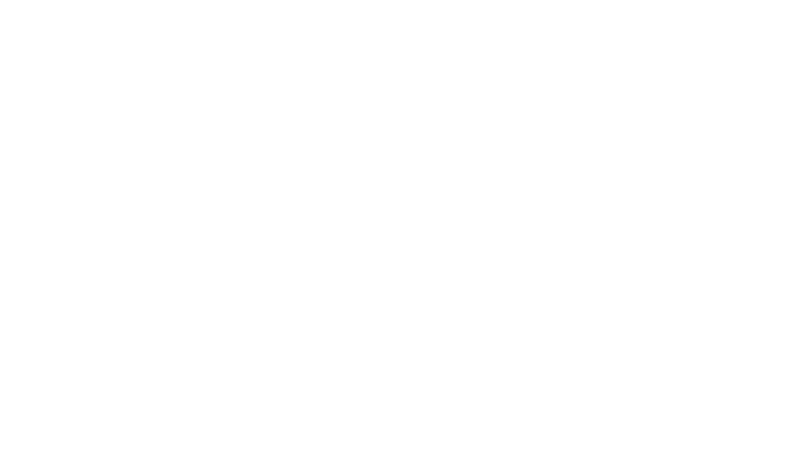
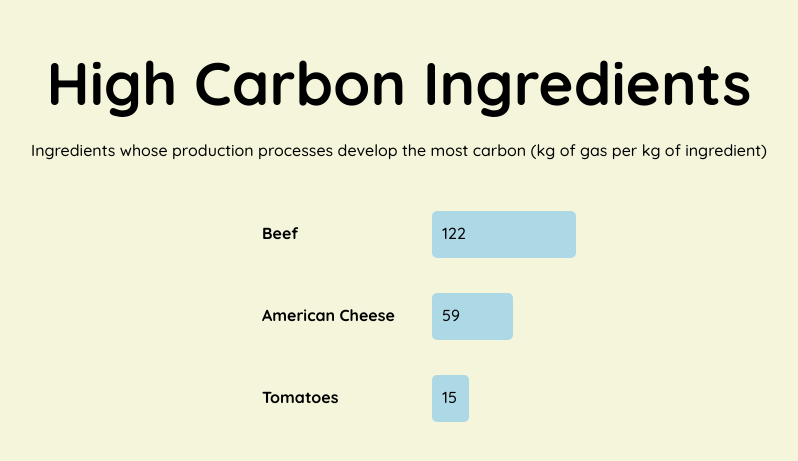
Before and after one commit to ashleyxing/HackCMU-, a React (Create React App) app: page /carbon in a window 1280 px wide. Shown: the part 151-612 px from the top of the page, without its empty margins (261-1059 px from the left). Built offline with nearby package versions, Linux system fonts and the light colour scheme.

Commit message:
added simple carbon page

```diff
--- a/package.json
+++ b/package.json
@@ -8,11 +8,12 @@
     "@testing-library/user-event": "^12.8.3",
     "axios": "^0.22.0",
     "react": "^17.0.2",
+    "react-countup": "^6.0.0",
     "react-dom": "^17.0.2",
     "react-router-dom": "^5.3.0",
     "react-scripts": "4.0.3",
+    "spoonacular_api": "^1.0.0",
     "styled-components": "^5.3.1",
-    "spoonacular_api": "^1.0.0",
     "unirest": "^0.6.0",
     "web-vitals": "^1.1.2"
   },
--- a/src/App.js
+++ b/src/App.js
@@ -1,23 +1,23 @@
-import './App.css';
-import {
-  BrowserRouter as Router,
-  Switch,
-  Route
-} from "react-router-dom";
-import Home from './components/pages/home';
-import Input from './components/pages/input';
-import { DataProvider } from './components/DataProvider';
+import "./App.css";
+import { BrowserRouter as Router, Switch, Route } from "react-router-dom";
+import Home from "./components/pages/home";
+import Input from "./components/pages/input";
+import CarbonView from "./components/widgets/carbonView";
+import { DataProvider } from "./components/DataProvider";
 
 function App() {
   return (
     <DataProvider>
       <Router>
         <Switch>
-          <Route exact path="/">
+          <Route exact path='/'>
             <Home />
           </Route>
-          <Route path="/input">
+          <Route path='/input'>
             <Input />
+          </Route>
+          <Route path='/carbon'>
+            <CarbonView />
           </Route>
         </Switch>
       </Router>
--- /dev/null
+++ b/src/components/widgets/carbonView.js
@@ -0,0 +1,104 @@
+import React from "react";
+import styled, { css } from "styled-components";
+import CountUp, { useCountUp } from "react-countup";
+
+var maxVal = 200;
+
+const CarbonIngredient = ({ name, co2 }) => {
+  console.log(co2.toString() + "px");
+  return (
+    <CarbonIngredientWrapper width={co2}>
+      <div className='name'>{name}</div>
+      <div className='co2'>
+        <CountUp
+          className='co2'
+          start={0}
+          end={co2}
+          duration={2.75}
+          delay={0}
+          useEasing={true}
+        >
+          {({ countUpRef }) => (
+            <div>
+              <span ref={countUpRef} />
+            </div>
+          )}
+        </CountUp>
+      </div>
+    </CarbonIngredientWrapper>
+  );
+};
+
+const CarbonView = () => {
+  var data = [
+    ["Beef", 122],
+    ["American Cheese", 59],
+    ["Tomatoes", 15],
+  ];
+
+  return (
+    <CarbonViewWrapper backgroundColor='beige'>
+      <div className='title'>High Carbon Ingredients</div>
+      <div className='subtitle'>
+        Ingredients whose production processes develop the most carbon (kg of
+        gas per kg of ingredient)
+      </div>
+      <ul>
+        {data.map((data_point) => (
+          <li>
+            <CarbonIngredient name={data_point[0]} co2={data_point[1]} />
+          </li>
+        ))}
+      </ul>
+    </CarbonViewWrapper>
+  );
+};
+
+const CarbonIngredientWrapper = styled.div`
+  margin: 35px;
+  .name {
+    display: inline-block;
+    width: 150px;
+    font-weight: bold;
+  }
+  .co2 {
+    display: inline-block;
+    background-color: lightblue;
+    border-radius: 5px;
+    height: 25px;
+    padding: 10px;
+    padding-top: 12px;
+    padding-right: 12px;
+    margin-left: 20px;
+    ${(props) => css`
+      width: max(${props.width}px, 15px);
+    `};
+  }
+`;
+
+const CarbonViewWrapper = styled.div`
+  font-family: Quicksand, sans-serif;
+  display: flex;
+  flex-direction: column;
+  align-items: center;
+  justify-content: center;
+  width: 100%;
+  height: 100%;
+  padding-left: 20px;
+  .title {
+    padding: 20px 0px;
+    font-size: 60px;
+    font-weight: bold;
+  }
+  ul {
+    list-style-type: none;
+  }
+  .image {
+    padding-bottom: 40px;
+  }
+  ${(props) => css`
+    background-color: ${props.backgroundColor};
+  `};
+`;
+
+export default CarbonView;
```
Also changed, not shown: src/components/pages/home.js (+5 -4 lines), 1 other file (tests, documents, lock files or other folders).
